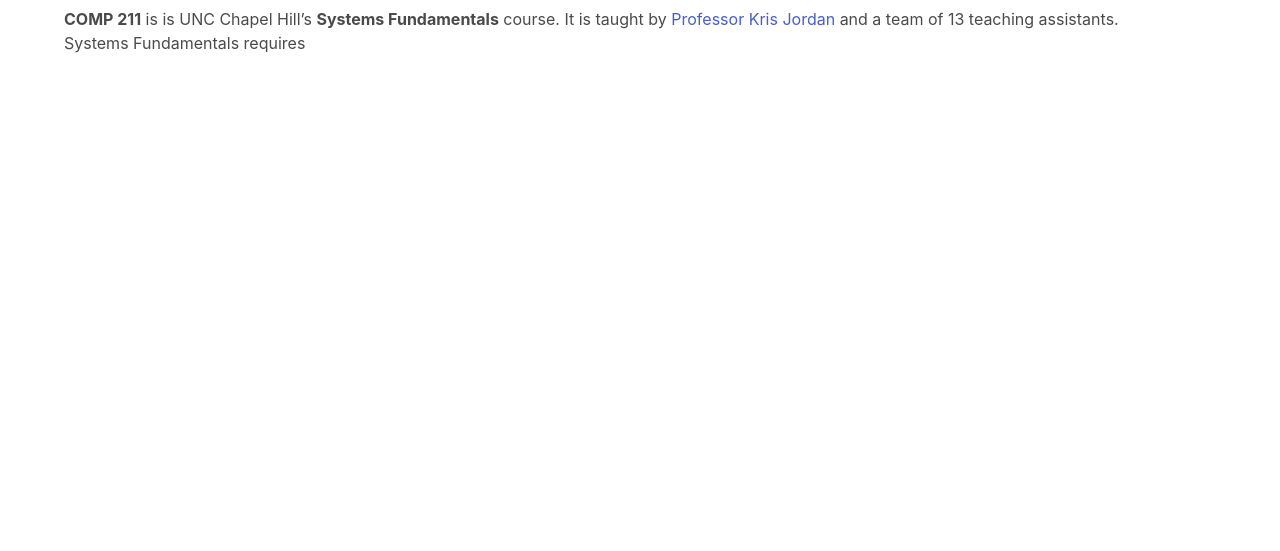
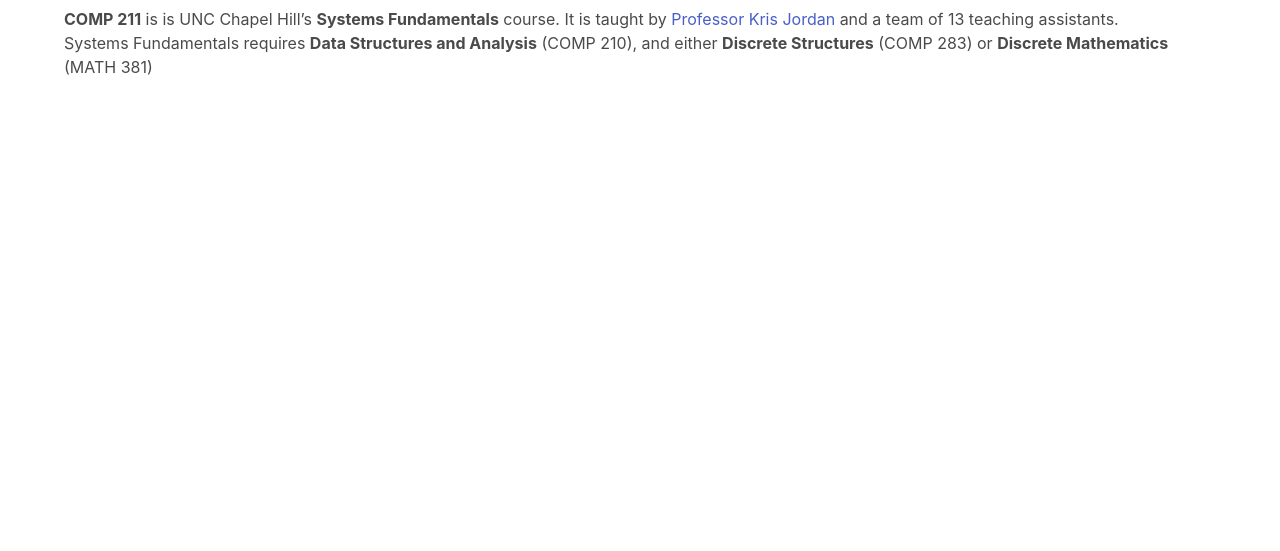
Before and after one commit to comp211-20f/comp211-20f.github.io, a plain HTML site: page index.html in a window 1280 px wide. Shown: the part 249-800 px from the top of the page. Drawn offline with nearby package versions, Linux system fonts and the light colour scheme.

Commit message:
Finished my sentence lol

```diff
--- a/index.html
+++ b/index.html
@@ -28,7 +28,7 @@
             <div class="container">
                 <h2 class="title">Systems Fundamentals</h2>
                 <p><span class="has-text-weight-bold">COMP 211</span> is is UNC Chapel Hill’s <span class="has-text-weight-bold">Systems Fundamentals</span> course. It is taught by <a href="https://krisjordan.com/">Professor Kris Jordan</a> and a team of 13 teaching assistants.</p>
-                <p>Systems Fundamentals requires </p>
+                <p>Systems Fundamentals requires <span class="has-text-weight-bold">Data Structures and Analysis</span> (COMP 210), and either <span class="has-text-weight-bold">Discrete Structures</span> (COMP 283) or <span class="has-text-weight-bold">Discrete Mathematics</span> (MATH 381)</p>
             </div>
         </section>
     </body>
```
